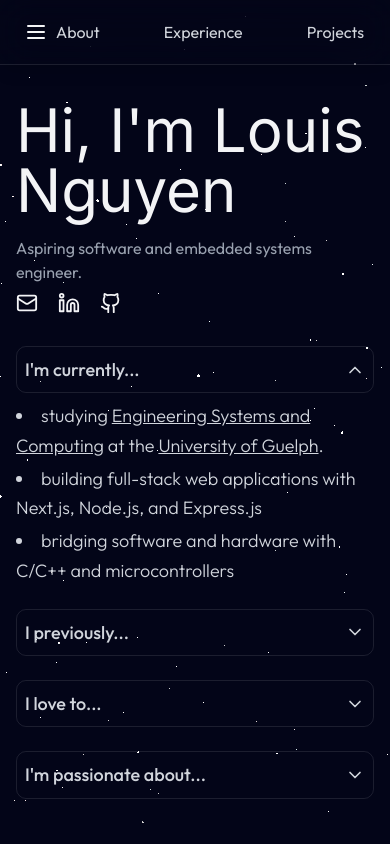
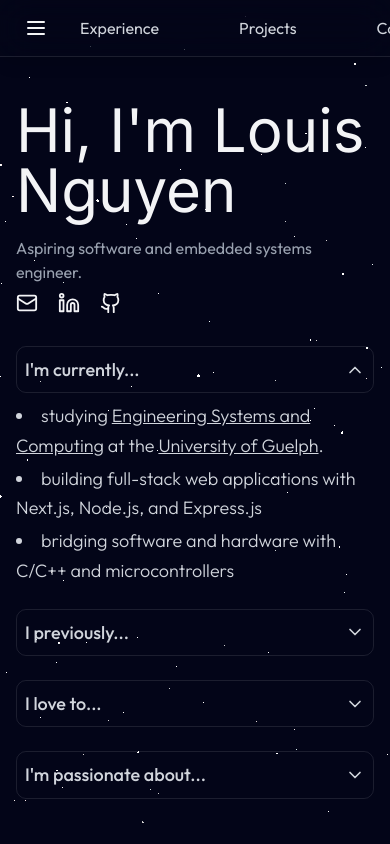
Before and after one commit to louisnguyenn/Louis-Personal-Portfolio, a React (Vite) app: page / in a window 390 px wide. Shown: the top 844 px of the page. Built offline with nearby package versions, Linux system fonts and the light colour scheme.

Commit message:
fix navbar

```diff
--- a/src/components/Navbar.jsx
+++ b/src/components/Navbar.jsx
@@ -11,12 +11,12 @@ export const Navbar = ({ menuOpen, setMenuOpen }) => {
 
   return (
     <>
-      <nav className="fixed top-0 w-full z-40 bg-[rgba(10, 10, 10, 0.95)] backdrop-blur-lg border-b border-white/10 shadow-lg">
-        <div className="max-w-6xl mx-auto px-4">
-          <div className="flex justify-between items-center h-16">
+      <nav className="fixed top-0 w-full left-0 right-0 z-40 bg-[rgba(10, 10, 10, 0.95)] backdrop-blur-lg border-b border-white/10 shadow-lg">
+        <div className="px-4">
+          <div className="flex justify-center items-center h-14">
             {/* mobile hamburger menu button */}
             <button
-              className="md:hidden p-2 rounded-md hover:bg-white/10 transition-colors"
+              className="md:hidden p-2 rounded-md hover:bg-white/10 transition-colors absolute left-4"
               onClick={() => setMenuOpen(!menuOpen)}
               aria-label="Toggle menu"
             >
@@ -44,7 +44,7 @@ export const Navbar = ({ menuOpen, setMenuOpen }) => {
               duration={1000}
               easing="ease-out"
               initialOpacity={0}
-              className="flex items-center space-x-16"
+              className="flex items-center space-x-20"
             >
               <a
                 href="#about"
```
